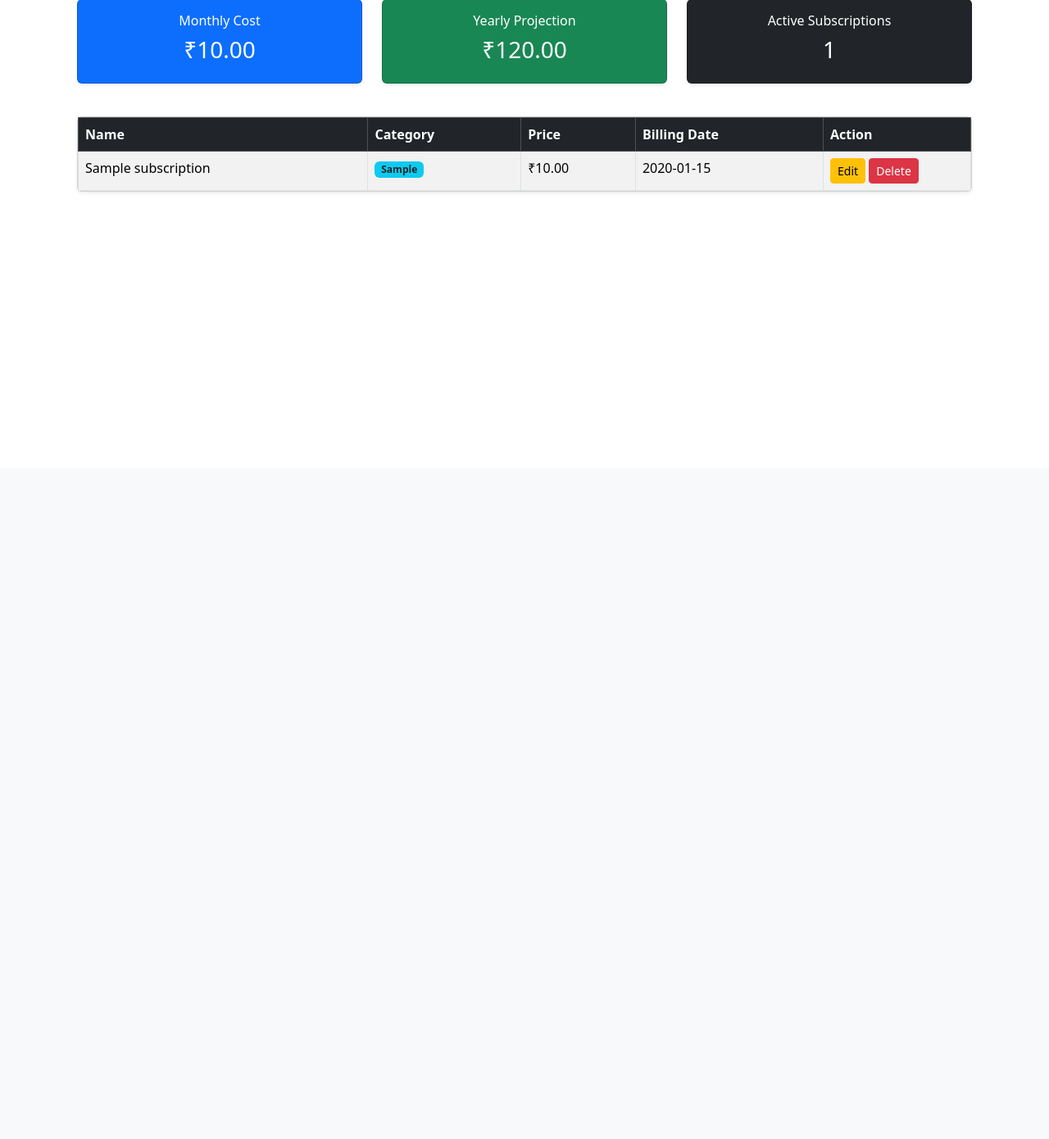
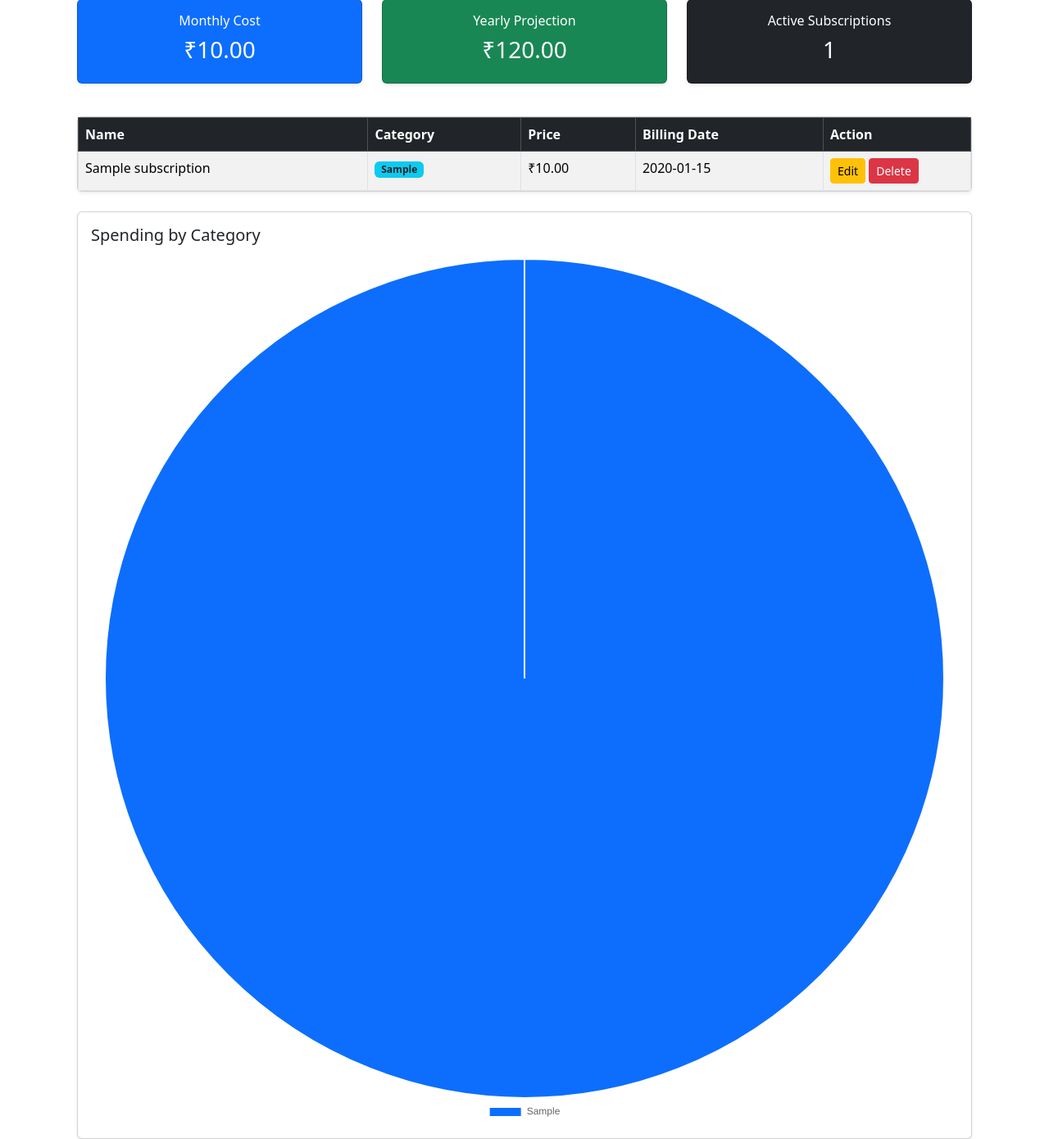
Before and after one commit to Samarth-Rao-24/saas-subscription-tracker, a Flask app: page /dashboard in a window 1280 px wide. Shown: the part 229-1619 px from the top of the page at 82% size. Before the commit the page ends 463 px from the top, so only its background shows below. Run offline with Flask 3, Linux system fonts and the light colour scheme; a user stored in the database is signed in; tables that the repository leaves empty hold one stand-in row (values such as "Sample post").

Commit message:
pie chart

```diff
--- a/app/__init__.py
+++ b/app/__init__.py
@@ -1,16 +1,17 @@
 import os
 from flask import Flask, render_template
 from dotenv import load_dotenv
-from flask_login import login_required,current_user
+from flask_login import login_required, current_user
 from app.extensions import db, migrate, login_manager
-from datetime import datetime,timedelta
+from datetime import datetime, timedelta
+from collections import defaultdict
+
 
 def create_app():
     load_dotenv()
 
     app = Flask(__name__)
 
-    # Load config
     env = os.getenv("FLASK_ENV", "development")
 
     if env == "production":
@@ -18,27 +19,23 @@ def create_app():
     else:
         app.config.from_object("app.config.DevelopmentConfig")
 
-    # Initialize extensions
     db.init_app(app)
     migrate.init_app(app, db)
     login_manager.init_app(app)
     login_manager.login_view = "auth.login"
 
-    # Import models (VERY IMPORTANT)
     from app.models import User, Subscription
 
     @login_manager.user_loader
     def load_user(user_id):
         return User.query.get(int(user_id))
 
-    # Register blueprints
     from app.routes.auth import auth
     from app.routes.subscription import subscription
 
     app.register_blueprint(auth)
     app.register_blueprint(subscription)
 
-    # Routes
     @app.route("/")
     def home():
         return render_template("home.html")
@@ -51,22 +48,32 @@ def create_app():
 
         total = sum(sub.price for sub in subscriptions)
 
-        today=datetime.now().date()
-        next_7_days=today + timedelta(days=7)
+        today = datetime.now().date()
+        next_7_days = today + timedelta(days=7)
 
-        upcoming=[
+        upcoming = [
             sub for sub in subscriptions
             if today <= sub.billing_date <= next_7_days
         ]
 
-        yearly_total=total*12
+        yearly_total = total * 12
+
+        category_totals = defaultdict(float)
+
+        for sub in subscriptions:
+            category_totals[sub.category] += sub.price
+
+        category_labels = list(category_totals.keys())
+        category_values = list(category_totals.values())
 
         return render_template(
             "dashboard.html",
             subscriptions=subscriptions,
             total=total,
             yearly_total=yearly_total,
-            upcoming=upcoming
-    )
+            upcoming=upcoming,
+            category_labels=category_labels,
+            category_values=category_values
+        )
 
     return app
--- a/app/templates/base.html
+++ b/app/templates/base.html
@@ -38,5 +38,9 @@
 
 </div>
 
+<script src="https://cdn.jsdelivr.net/npm/chart.js"></script>
+
+{% block scripts %}{% endblock %}
+
 </body>
 </html>
--- a/app/templates/dashboard.html
+++ b/app/templates/dashboard.html
@@ -13,7 +13,6 @@
 
     {% if subscriptions %}
 
-        <!-- ===== SUMMARY CARDS ===== -->
         <div class="row mb-4">
 
             <div class="col-md-4 mb-3">
@@ -45,7 +44,6 @@
 
         </div>
 
-        <!-- ===== UPCOMING BILLS ===== -->
         {% if upcoming %}
         <div class="alert alert-warning shadow-sm">
             <h5 class="mb-2">⚠ Upcoming Bills (Next 7 Days)</h5>
@@ -53,7 +51,7 @@
                 {% for sub in upcoming %}
                     <li>
                         <strong>{{ sub.name }}</strong> —
-                        ₹{{ sub.price }} —
+                        ₹{{ "%.2f"|format(sub.price) }} —
                         {{ sub.billing_date.strftime('%Y-%m-%d') }}
                     </li>
                 {% endfor %}
@@ -61,7 +59,6 @@
         </div>
         {% endif %}
 
-        <!-- ===== SUBSCRIPTION TABLE ===== -->
         <div class="card shadow-sm mt-4">
             <div class="card-body p-0">
                 <table class="table table-bordered table-striped mb-0">
@@ -78,23 +75,18 @@
                         {% for sub in subscriptions %}
                         <tr>
                             <td>{{ sub.name }}</td>
-
-                            <!-- CATEGORY BADGE -->
                             <td>
                                 <span class="badge bg-info text-dark">
                                     {{ sub.category }}
                                 </span>
                             </td>
-
                             <td>₹{{ "%.2f"|format(sub.price) }}</td>
                             <td>{{ sub.billing_date.strftime('%Y-%m-%d') }}</td>
-
                             <td>
                                 <a href="{{ url_for('subscription.edit_subscription', id=sub.id) }}"
                                    class="btn btn-warning btn-sm">
                                    Edit
                                 </a>
-
                                 <a href="{{ url_for('subscription.delete_subscription', id=sub.id) }}"
                                    class="btn btn-danger btn-sm">
                                    Delete
@@ -107,6 +99,15 @@
             </div>
         </div>
 
+        {% if category_labels %}
+        <div class="card mt-4 shadow-sm">
+            <div class="card-body">
+                <h5 class="mb-3">Spending by Category</h5>
+                <canvas id="categoryChart"></canvas>
+            </div>
+        </div>
+        {% endif %}
+
     {% else %}
         <div class="alert alert-warning">
             No subscriptions yet.
@@ -115,3 +116,41 @@
 
 </div>
 {% endblock %}
+
+
+{% block scripts %}
+{% if category_labels %}
+<script>
+    const ctx = document.getElementById('categoryChart');
+
+    if (ctx) {
+        new Chart(ctx, {
+            type: 'pie',
+            data: {
+                labels: {{ category_labels | tojson }},
+                datasets: [{
+                    data: {{ category_values | tojson }},
+                    backgroundColor: [
+                        '#0d6efd',
+                        '#198754',
+                        '#dc3545',
+                        '#ffc107',
+                        '#6f42c1',
+                        '#20c997',
+                        '#fd7e14'
+                    ]
+                }]
+            },
+            options: {
+                responsive: true,
+                plugins: {
+                    legend: {
+                        position: 'bottom'
+                    }
+                }
+            }
+        });
+    }
+</script>
+{% endif %}
+{% endblock %}
```
